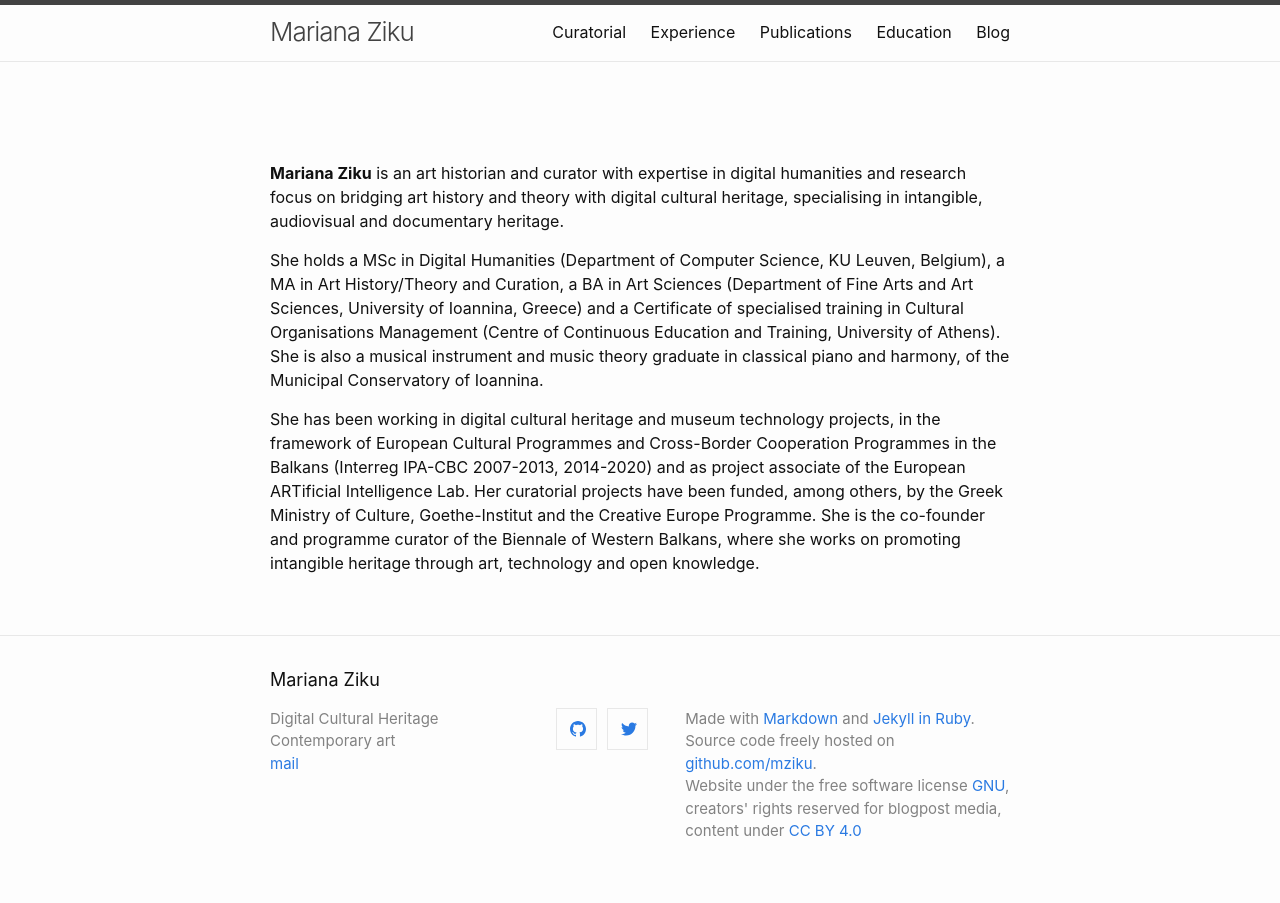
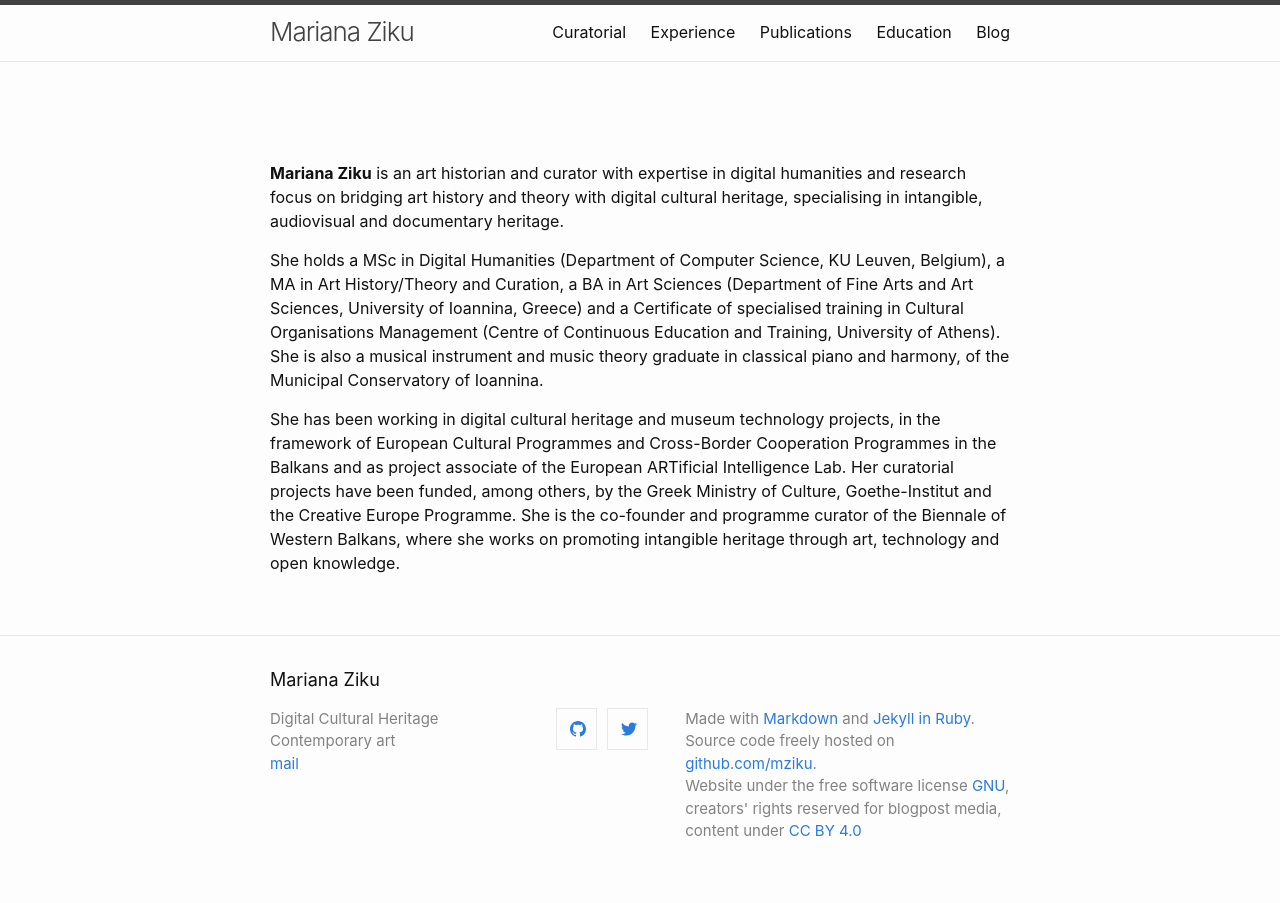
Before and after one commit to mziku/mziku.github.io, a Jekyll site: the page built from index.md, in a window 1280 px wide. Built offline with Jekyll 4.4.1, drawn with Linux system fonts in a browser that asks for light colours.

Commit message:
Update index.md

```diff
--- a/index.md
+++ b/index.md
@@ -8,4 +8,4 @@ layout: page
 
 She holds a MSc in Digital Humanities (Department of Computer Science, KU Leuven, Belgium), a MA in Art History/Theory and Curation, a BA in Art Sciences (Department of Fine Arts and Art Sciences, University of Ioannina, Greece) and a Certificate of specialised training in Cultural Organisations Management (Centre of Continuous Education and Training, University of Athens). She is also a musical instrument and music theory graduate in classical piano and harmony, of the Municipal Conservatory of Ioannina.
 
-She has been working in digital cultural heritage and museum technology projects, in the framework of European Cultural Programmes and Cross-Border Cooperation Programmes in the Balkans (Interreg IPA-CBC 2007-2013, 2014-2020) and as project associate of the European ARTificial Intelligence Lab. Her curatorial projects have been funded, among others, by the Greek Ministry of Culture, Goethe-Institut and the Creative Europe Programme. She is the co-founder and programme curator of the Biennale of Western Balkans, where she works on promoting intangible heritage through art, technology and open knowledge.
+She has been working in digital cultural heritage and museum technology projects, in the framework of European Cultural Programmes and Cross-Border Cooperation Programmes in the Balkans and as project associate of the European ARTificial Intelligence Lab. Her curatorial projects have been funded, among others, by the Greek Ministry of Culture, Goethe-Institut and the Creative Europe Programme. She is the co-founder and programme curator of the Biennale of Western Balkans, where she works on promoting intangible heritage through art, technology and open knowledge.
```
